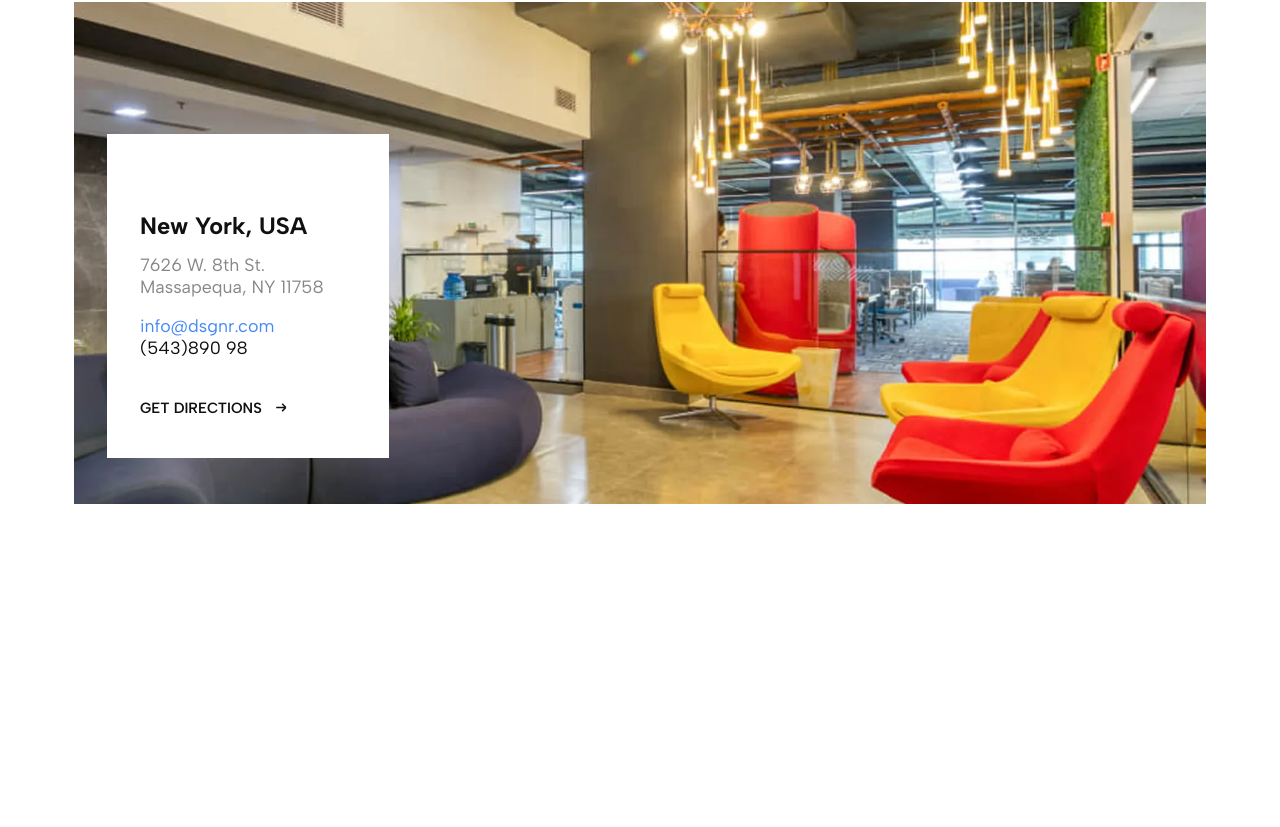
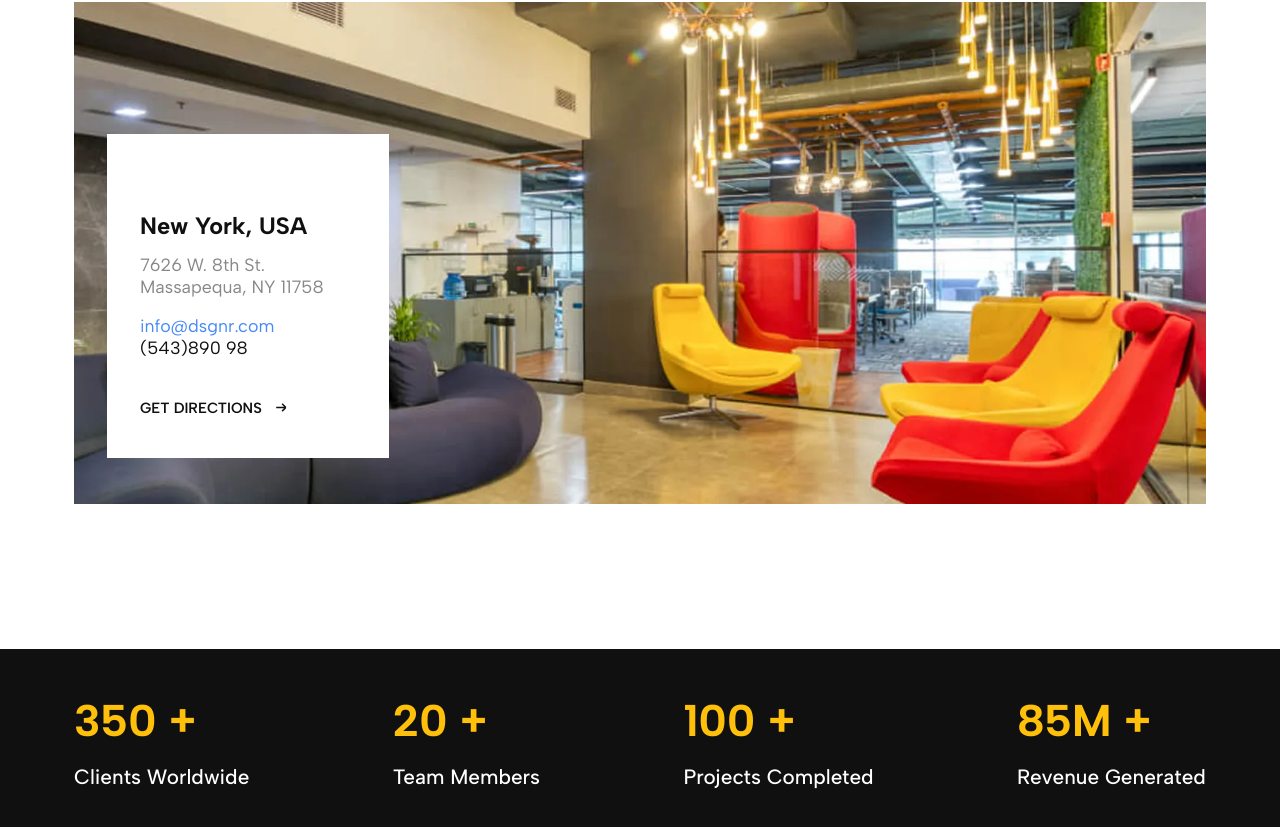
Before and after one commit to sohamdc/dsgnr, a React (Vite) app: page / in a window 1280 px wide. Shown: the part 1713-2540 px from the top of the page. Before the commit the page ends 2217 px from the top, so only its background shows below. Built offline with nearby package versions, Linux system fonts and the light colour scheme.

Commit message:
feat: added stats bar with count-up animation

```diff
--- a/src/App.jsx
+++ b/src/App.jsx
@@ -2,6 +2,7 @@ import Header from './sections/Header'
 import Hero from './sections/Hero'
 import ContactForm from './sections/ContactForm'
 import Office from './sections/Office'
+import Stats from './sections/Stats'
 
 function App() {
   return (
@@ -11,6 +12,7 @@ function App() {
         <Hero />
         <ContactForm />
         <Office />
+        <Stats />
       </main>
     </>
   )
--- /dev/null
+++ b/src/components/StatItem.jsx
@@ -0,0 +1,26 @@
+import { useCountUp } from '../hooks/useCountUp'
+import styles from './StatItem.module.css'
+
+function StatItem({ end, suffix, label }) {
+  const [ref, count] = useCountUp(end)
+  const finalText = `${end}${suffix}`
+
+  return (
+    <li className={styles.item}>
+      <span className="visually-hidden">{finalText}</span>
+
+      <span ref={ref} className={styles.number} aria-hidden="true">
+
+        <span className={styles.sizer}>{finalText}</span>
+        <span className={styles.live}>
+          {count}
+          {suffix}
+        </span>
+      </span>
+
+      <span className={styles.label}>{label}</span>
+    </li>
+  )
+}
+
+export default StatItem
--- /dev/null
+++ b/src/components/StatItem.module.css
@@ -0,0 +1,30 @@
+.item {
+  position: relative;
+  display: flex;
+  flex-direction: column;
+  gap: calc(20 * var(--u));
+}
+
+.number {
+  display: inline-grid;
+  color: var(--color-stat);
+  font-size: max(28px, calc(60 * var(--u)));
+  font-weight: 700;
+  line-height: 1.27;
+  font-variant-numeric: tabular-nums;
+}
+
+.sizer,
+.live {
+  grid-area: 1 / 1;
+}
+
+.sizer {
+  visibility: hidden;
+}
+
+.label {
+  font-size: max(14px, calc(28 * var(--u)));
+  font-weight: 500;
+  line-height: 1.25;
+}
--- /dev/null
+++ b/src/hooks/useCountUp.js
@@ -0,0 +1,49 @@
+import { useEffect, useRef, useState } from 'react'
+
+
+export function useCountUp(end, duration = 1800) {
+  const ref = useRef(null)
+  const [value, setValue] = useState(0)
+
+  useEffect(() => {
+    const element = ref.current
+    if (!element) return undefined
+
+
+    if (window.matchMedia('(prefers-reduced-motion: reduce)').matches) {
+      setValue(end)
+      return undefined
+    }
+
+    let frameId
+    const observer = new IntersectionObserver(
+      ([entry]) => {
+        if (!entry.isIntersecting) return
+        observer.disconnect()
+
+        const startTime = performance.now()
+        function tick(now) {
+          const progress = Math.min((now - startTime) / duration, 1)
+          // const eased = 1 - Math.pow(1 - progress, 9)
+
+
+           const eased = progress < 0.5
+        ? 16 * Math.pow(progress, 5)
+        : 1 - Math.pow(-2 * progress + 2, 5) / 2
+          setValue(Math.round(eased * end))
+          if (progress < 1) frameId = requestAnimationFrame(tick)
+        }
+        frameId = requestAnimationFrame(tick)
+      },
+      { threshold: 0.4 },
+    )
+
+    observer.observe(element)
+    return () => {
+      observer.disconnect()
+      cancelAnimationFrame(frameId)
+    }
+  }, [end, duration])
+
+  return [ref, value]
+}
--- /dev/null
+++ b/src/sections/Stats.jsx
@@ -0,0 +1,19 @@
+import { statsContent } from '../data/content'
+import StatItem from '../components/StatItem'
+import styles from './Stats.module.css'
+
+function Stats() {
+  return (
+    <section className={styles.stats} aria-label="Our numbers">
+      <div className="container">
+        <ul className={styles.list}>
+          {statsContent.map((stat) => (
+            <StatItem key={stat.id} end={stat.end} suffix={stat.suffix} label={stat.label} />
+          ))}
+        </ul>
+      </div>
+    </section>
+  )
+}
+
+export default Stats
--- /dev/null
+++ b/src/sections/Stats.module.css
@@ -0,0 +1,15 @@
+
+.stats {
+  margin-top: calc(196 * var(--u));
+  background: var(--color-ink);
+  color: var(--color-white);
+}
+
+.list {
+  display: flex;
+  justify-content: space-between;
+  gap: 24px;
+  margin: 0;
+  padding: calc(59 * var(--u)) 0 calc(58 * var(--u));
+  list-style: none;
+}
```
